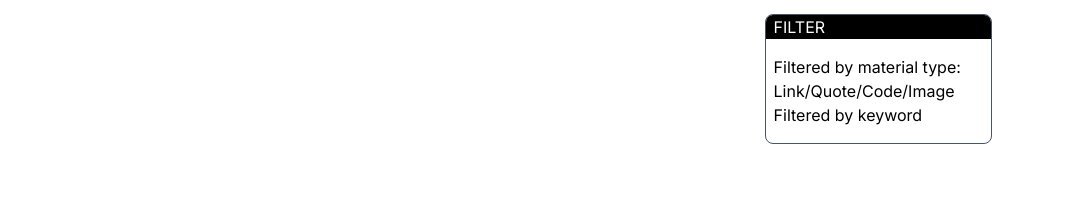
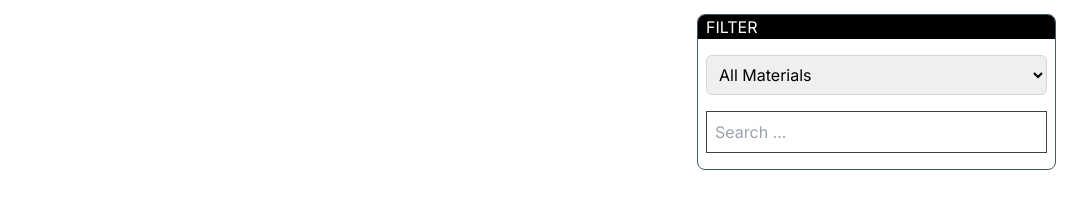
Before and after one commit to ledminh/learning-journal, a Next.js app: page /date/1 in a window 1280 px wide. Shown: the part 514-717 px from the top of the page, without its empty margins (96-1183 px from the left). Built offline with nearby package versions, Linux system fonts and the light colour scheme; no server answers; the database is empty.

Commit message:
Add MaterialSelect

```diff
--- a/src/app/(with_sidebar)/layout.tsx
+++ b/src/app/(with_sidebar)/layout.tsx
@@ -6,11 +6,11 @@ export default function MultiEntriesLayout({
   children: React.ReactNode;
 }) {
   return (
-    <div className="grid grid-cols-7 gap-10">
-      <main className="col-span-7 order-2 md:order-1 md:col-span-5">
+    <div className="grid grid-cols-8 gap-10">
+      <main className="order-2 col-span-8 md:order-1 md:col-span-5">
         {children}
       </main>
-      <aside className="col-span-7 order-1 md:order-2 md:col-span-2">
+      <aside className="order-1 col-span-8 md:order-2 md:col-span-3">
         <SideBar />
       </aside>
     </div>
--- a/src/app/layout.tsx
+++ b/src/app/layout.tsx
@@ -19,7 +19,7 @@ export default function RootLayout({
   return (
     <html lang="en">
       <body className={inter.className}>
-        <div className="w-11/12 mx-auto pt-4 min-h-screen max-w-4xl flex flex-col gap-8 justify-between">
+        <div className="flex flex-col justify-between w-11/12 max-w-5xl min-h-screen gap-8 pt-4 mx-auto">
           {/* Header - Body and SideBar here*/}
           <div className="flex flex-col gap-8">
             <header>
--- a/src/ui/JournalList/List.tsx
+++ b/src/ui/JournalList/List.tsx
@@ -44,16 +44,9 @@ const List: React.FC<{
   return (
     <div className="flex flex-col gap-6">
       <ul className="relative flex flex-col gap-4">
-        {isRefeshing && (
-          <li className="absolute top-[20vh] left-0 flex items-center justify-center w-full p-2 bg-white bg-opacity-80">
-            <span className="text-4xl font-bold text-blue-900">
-              Loading ...
-            </span>
-          </li>
-        )}
         {journalEntries.map((journalEntry) => (
-          <li key={journalEntry.id} className={isRefeshing ? "opacity-25" : ""}>
-            <Link href="/entry/01">
+          <li key={journalEntry.id}>
+            <Link href="/entry/01" className={isRefeshing ? "opacity-20" : ""}>
               <JournalEntry type="summary" journalEntry={journalEntry} />
             </Link>
           </li>
--- /dev/null
+++ b/src/ui/filter/MaterialSelect.tsx
@@ -0,0 +1,31 @@
+"use client";
+
+import { useQueryString } from "../utils";
+
+const MaterialSelect: React.FC = () => {
+  const { addQueryString, deleteQueryString } = useQueryString();
+
+  const onMaterialSelect = (e: React.ChangeEvent<HTMLSelectElement>) => {
+    const { value } = e.target;
+    if (value === "all") {
+      deleteQueryString(["material", "page"]);
+    } else {
+      addQueryString({ material: value, page: "1" });
+    }
+  };
+
+  return (
+    <select
+      className="w-full p-2 border border-gray-300 rounded-md"
+      onChange={onMaterialSelect}
+    >
+      <option value="all">All Materials</option>
+      <option value="quote">QUOTE</option>
+      <option value="code">CODE</option>
+      <option value="link">LINK</option>
+      <option value="image">IMAGE</option>
+    </select>
+  );
+};
+
+export default MaterialSelect;
--- a/src/ui/filter/index.tsx
+++ b/src/ui/filter/index.tsx
@@ -1,10 +1,14 @@
 import Block from "@/ui/layout/Block";
+import SearchBar from "../admin/JournalList/SearchBar";
+import MaterialSelect from "./MaterialSelect";
 
 export function FilterBlock() {
   return (
     <Block title="Filter">
-      <div>Filtered by material type: Link/Quote/Code/Image</div>
-      <div>Filtered by keyword</div>
+      <div className="flex flex-col gap-4">
+        <MaterialSelect />
+        <SearchBar />
+      </div>
     </Block>
   );
 }
```
